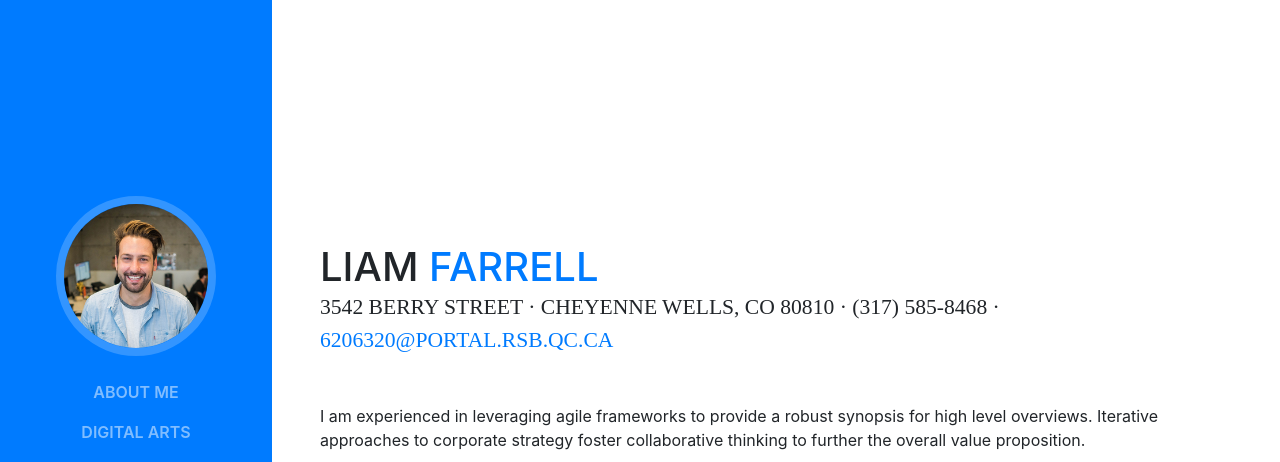
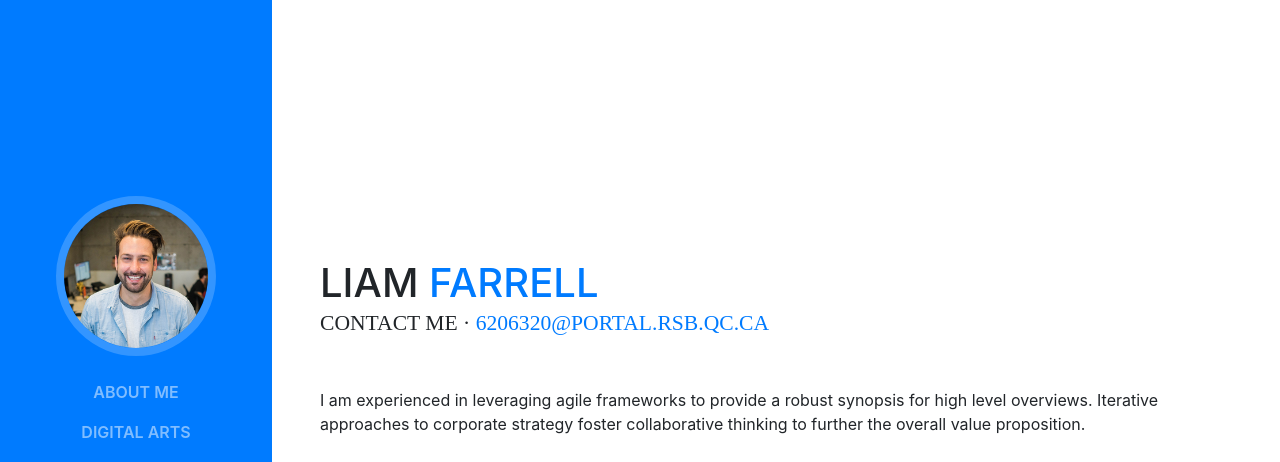
Before and after one commit to laf29/ican_portfolio, a website with bundled scripts: page index.html in a window 1280 px wide. Shown: the top 462 px of the page. Built offline with nearby package versions, Linux system fonts and the light colour scheme; a web font is replaced by a local one.

Commit message:
Update index.html

```diff
--- a/index.html
+++ b/index.html
@@ -68,7 +68,7 @@
           <h1 class="mb-0">Liam
             <span class="text-primary">Farrell</span>
           </h1>
-          <div class="subheading mb-5">3542 Berry Street · Cheyenne Wells, CO 80810 · (317) 585-8468 ·
+          <div class="subheading mb-5">Contact me ·
             <a href="mailto:name@email.com">6206320@portal.rsb.qc.ca</a>
           </div>
           <p class="mb-5">I am experienced in leveraging agile frameworks to provide a robust synopsis for high level overviews. Iterative approaches to corporate strategy foster collaborative thinking to further the overall value proposition.</p>
```
